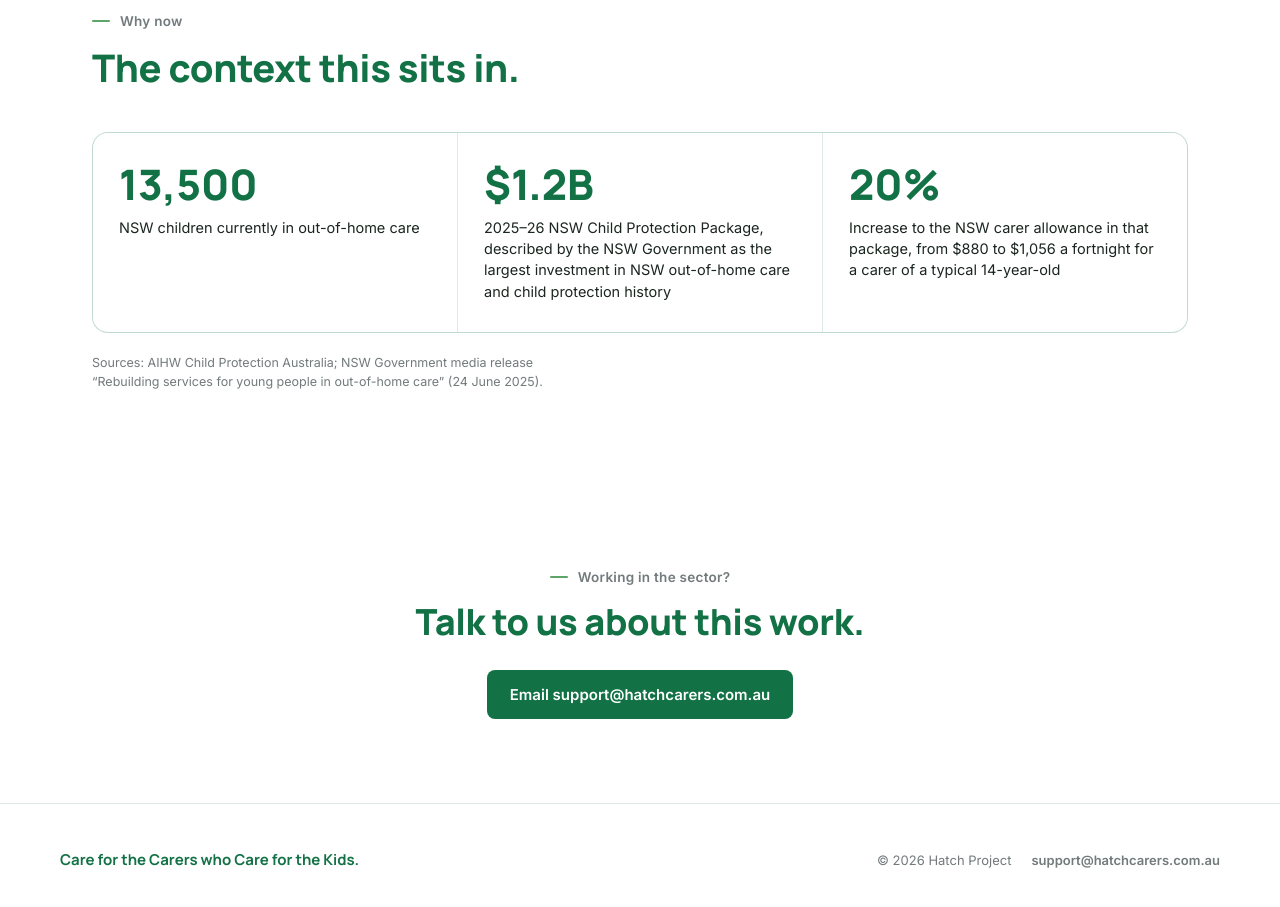
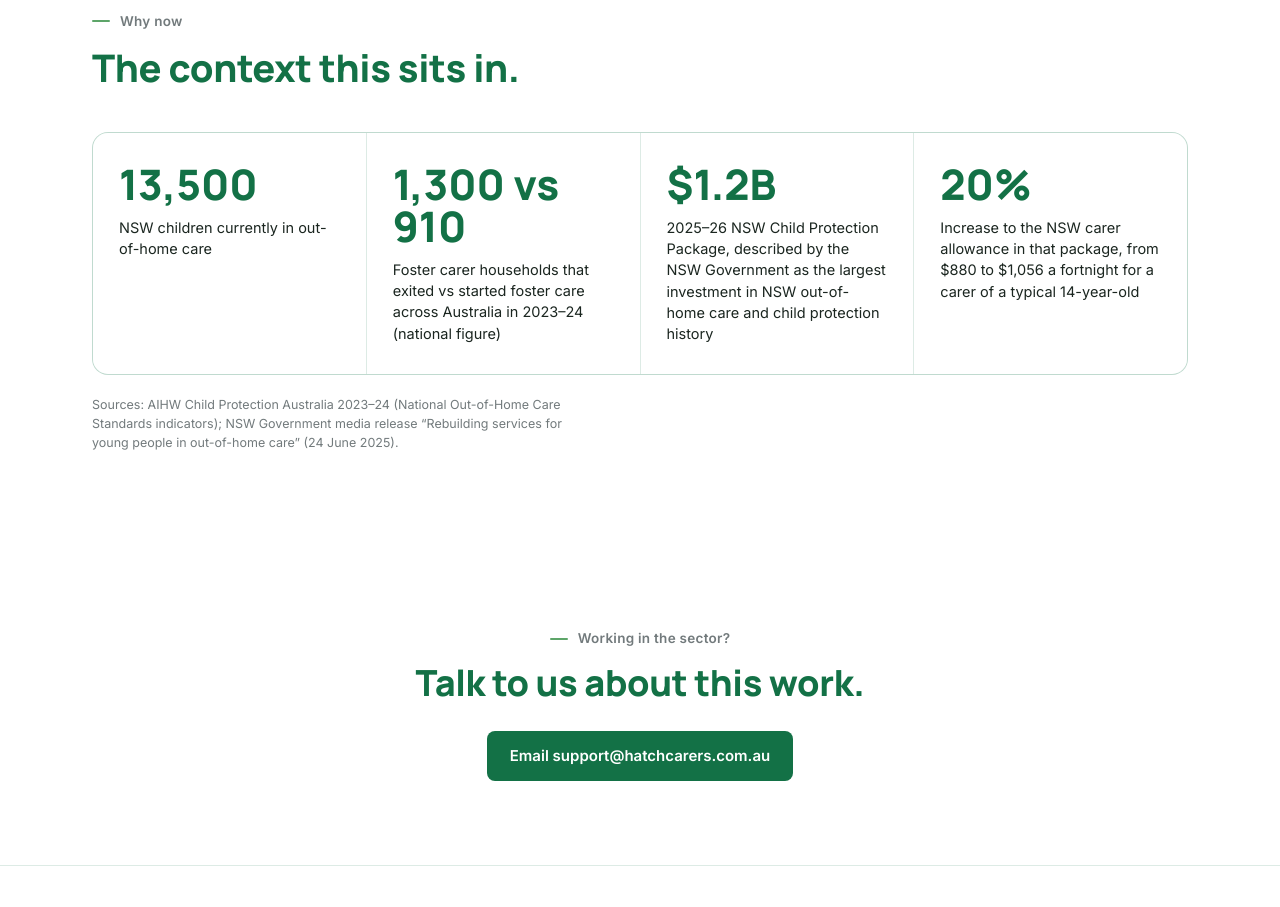
Before and after one commit to nathan-hatch-carers/website, a plain HTML site: page insights.html in a window 1280 px wide. Shown: the part 1999-2906 px from the top of the page. Drawn offline with Linux system fonts and the light colour scheme.

Commit message:
Add files via upload
editing the stats

```diff
--- a/insights.html
+++ b/insights.html
@@ -148,10 +148,14 @@
         <span class="eyebrow">Why now</span>
         <h2>The context this sits in.</h2>
       </div>
-      <div class="stat-grid three reveal">
+      <div class="stat-grid reveal">
         <div class="stat">
           <div class="stat-number">13,500</div>
           <div class="stat-label">NSW children currently in out-of-home care</div>
+        </div>
+        <div class="stat">
+          <div class="stat-number">1,300 vs 910</div>
+          <div class="stat-label">Foster carer households that exited vs started foster care across Australia in 2023&ndash;24 (national figure)</div>
         </div>
         <div class="stat">
           <div class="stat-number">$1.2B</div>
@@ -163,7 +167,7 @@
         </div>
       </div>
       <p class="stat-source">
-        Sources: AIHW Child Protection Australia; NSW Government media release
+        Sources: AIHW Child Protection Australia 2023&ndash;24 (National Out-of-Home Care Standards indicators); NSW Government media release
         &ldquo;Rebuilding services for young people in out-of-home care&rdquo; (24 June 2025).
       </p>
     </div>
```
